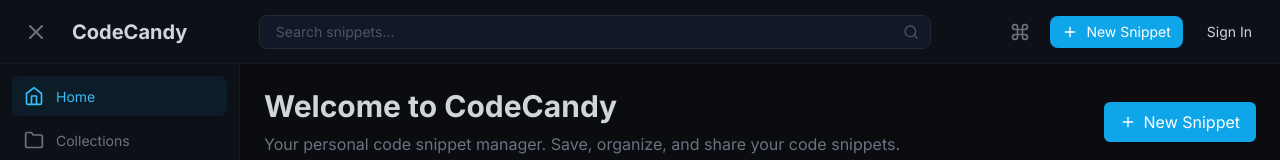
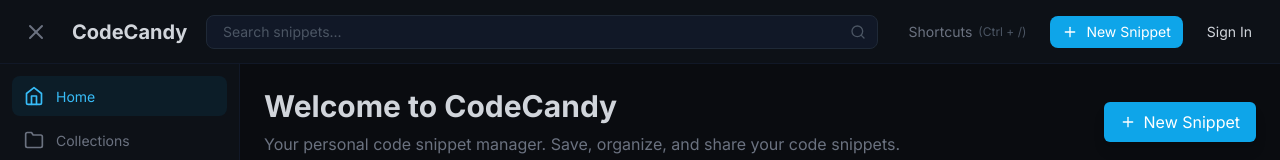
Before and after one commit to suraniharsh/CodeCandy, a React (Vite) app: page / in a window 1280 px wide. Shown: the top 160 px of the page. Built offline with nearby package versions, Linux system fonts and the light colour scheme; no server answers.

Commit message:
ui for KeyboardShortcuts fix

```diff
--- a/src/components/Navbar.tsx
+++ b/src/components/Navbar.tsx
@@ -2,6 +2,7 @@
 import { Link } from 'react-router-dom';
 import { FiMenu, FiX, FiSearch, FiPlus, FiCommand } from 'react-icons/fi';
 import { useAuth } from '../contexts/AuthContext';
+import { useKeyboardShortcuts } from '../hooks/useKeyboardShortcuts';
 
 interface NavbarProps {
   onSidebarToggle: (isOpen: boolean) => void;
@@ -10,6 +11,7 @@
 export function Navbar({ onSidebarToggle }: NavbarProps) {
   const { user, signOut } = useAuth();
   const [isSidebarOpen, setIsSidebarOpen] = useState(true);
+  const { isModalVisible: isShortcutsOpen, setIsModalVisible: setIsShortcutsOpen } = useKeyboardShortcuts();
 
   const handleSidebarToggle = () => {
     const newState = !isSidebarOpen;
@@ -64,9 +66,11 @@
           </Link>
 
           <button
-            className="p-2 text-dark-300 hover:text-dark-100 hover:bg-dark-700/50 rounded-lg transition-colors"
+            onClick={() => setIsShortcutsOpen(true)}
+            className="flex items-center gap-1.5 px-3 py-1.5 text-dark-300 hover:text-dark-100 hover:bg-dark-700/50 rounded-lg transition-colors"
           >
-            <FiCommand className="w-5 h-5" />
+            <span className="text-sm">Shortcuts</span>
+            <span className="text-xs text-dark-400">(Ctrl + /)</span>
           </button>
 
           <Link
```
